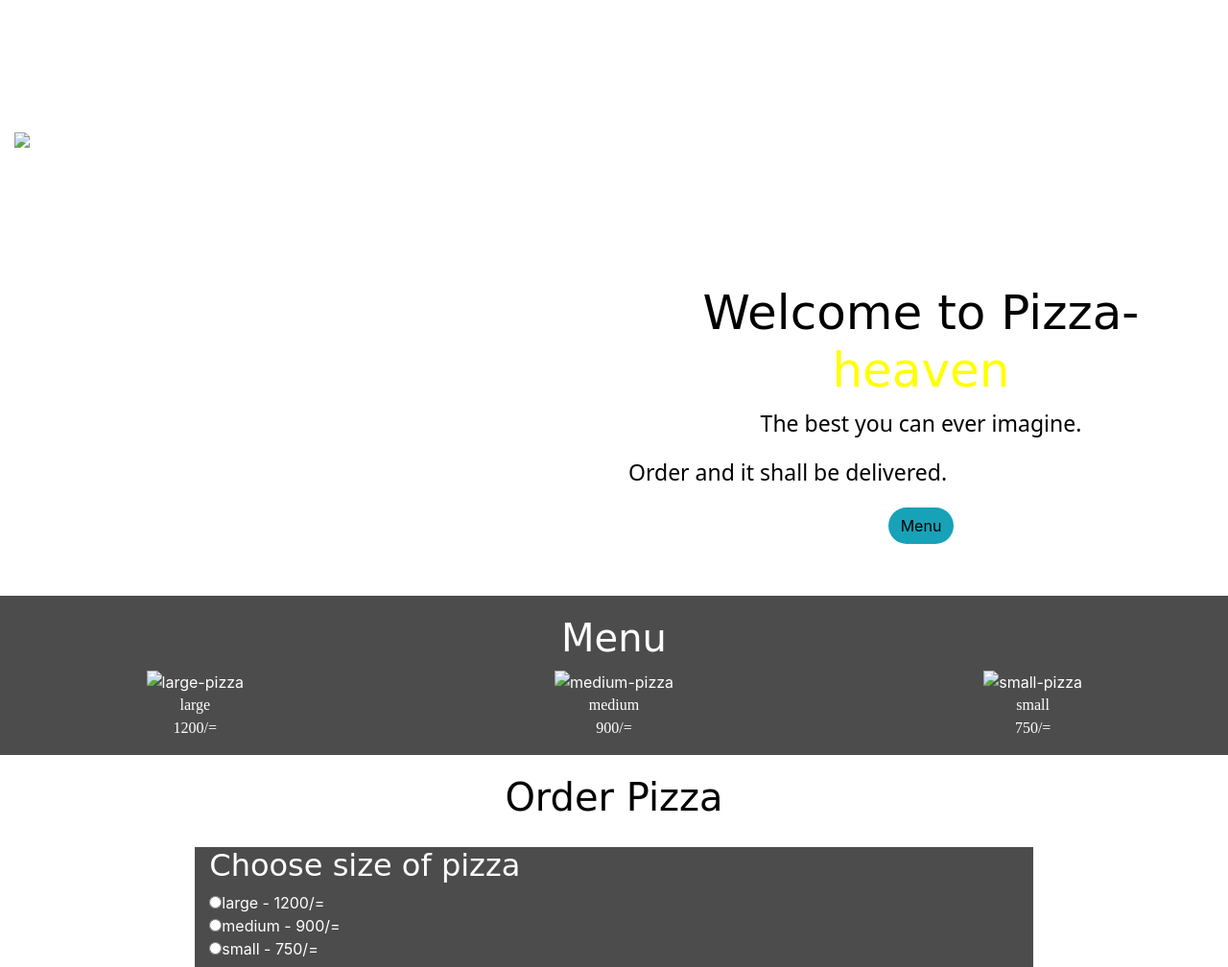
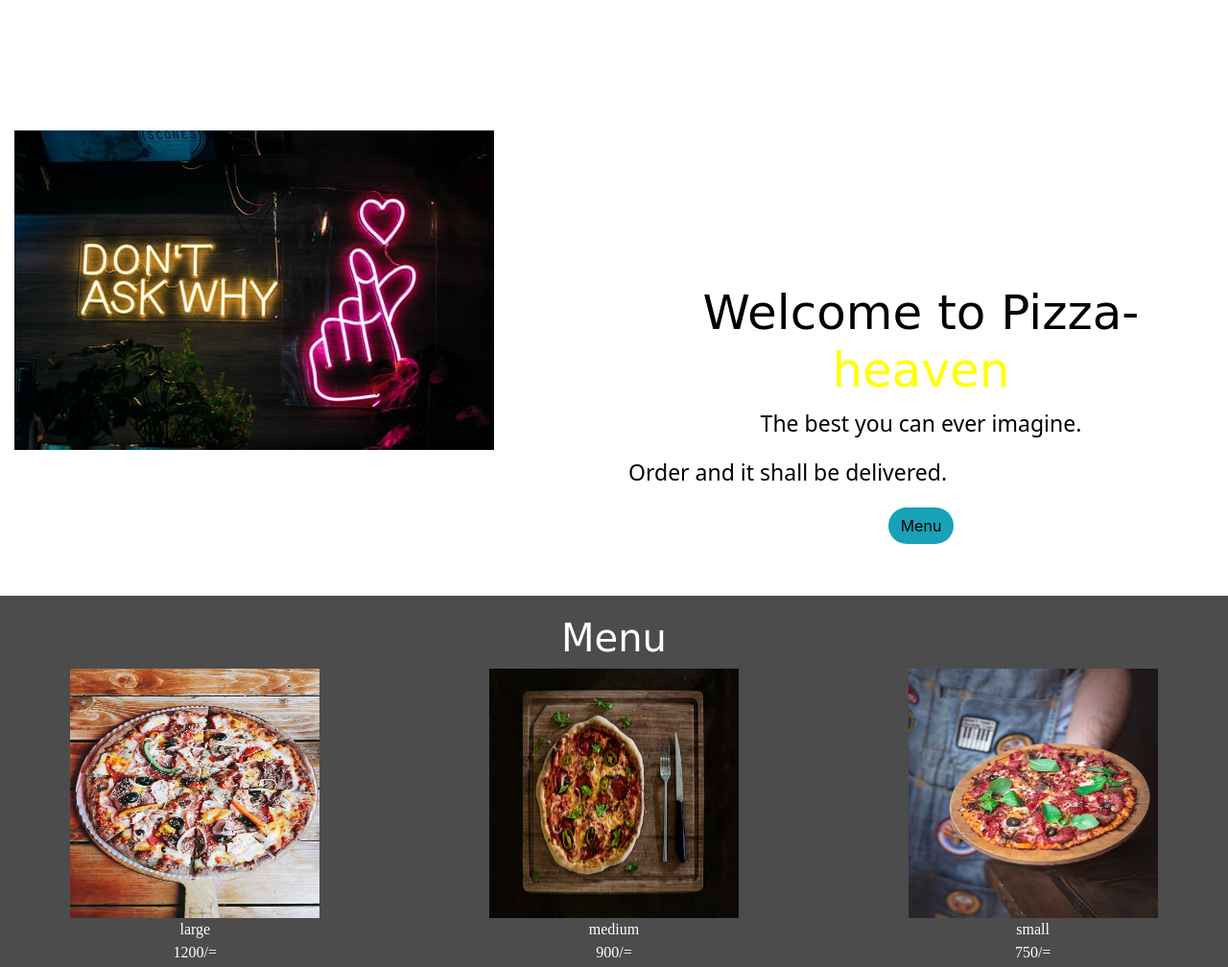
Before and after one commit to Glo18/Pizza-heaven, a plain HTML site: page index.html in a window 1280 px wide. Shown: the part 440-1448 px from the top of the page at 96% size. Drawn offline with Linux system fonts and the light colour scheme; the site is published under a folder, as on GitHub Pages, so addresses that start at the root find nothing.

Commit message:
adjust images

```diff
--- a/index.html
+++ b/index.html
@@ -27,7 +27,7 @@
             </div>
             <div class="h-buttons text-center">
                 <a href="#welcome">
-                <button class="btn bg-info floater infinite delay-2s">Start</button>
+                    <button class="btn bg-info floater infinite delay-2s">Start</button>
                 </a>
             </div>
         </div>
@@ -37,7 +37,7 @@
         <div class="col-sm-12">
             <div class="row">
                 <div class="col-sm-6">
-                    <img src="/images/w-image.jpeg" alt="pizza" class="Welcome-img">
+                    <img src="images/w-image.jpeg" alt="pizza" class="Welcome-img">
                 </div>
                 <div class="col-md-6 welcome-txt">
                     <h1 class="text-center txt txt-big">Welcome to <span class="pizza">Pizza-</span><span
@@ -58,15 +58,15 @@
             <h1 class="text-center text-white" id="menu">Menu</h1>
             <div class="pizza-menu row text-center">
                 <figure class="col-sm-4">
-                    <img src="/images/l-size.jpeg" alt="large-pizza" class="wiggle">
+                    <img src="images/l-size.jpeg" alt="large-pizza" class="wiggle">
                     <figcaption class="text-white">large<br>1200/=</figcaption>
                 </figure>
                 <figure class="col-sm-4">
-                    <img src="/images/m-size.jpeg" alt="medium-pizza" class="wiggle">
+                    <img src="images/m-size.jpeg" alt="medium-pizza" class="wiggle">
                     <figcaption class="text-white">medium<br>900/=</figcaption>
                 </figure>
                 <figure class="col-sm-4">
-                    <img src="/images/s-size.jpeg" alt="small-pizza" class="wiggle">
+                    <img src="images/s-size.jpeg" alt="small-pizza" class="wiggle">
                     <figcaption class="text-white">small<br>750/=</figcaption>
                 </figure>
             </div>
```
Also changed, not shown: js/scripts.js (+6 -6 lines), images/pizza.jpeg (deleted), 1 other file.
